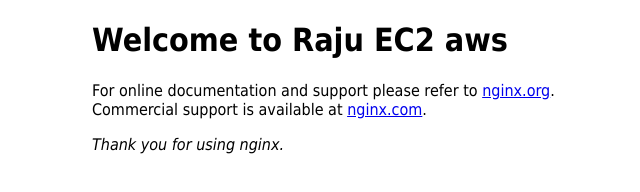
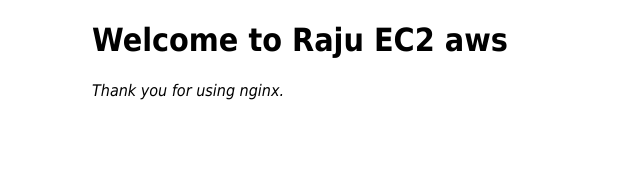
Before and after one commit to rajuahirwar0886/sa, a plain HTML site: page index.html in a window 1280 px wide. Shown: the whole page, without its empty margins (268-908 px from the left). Drawn offline with Linux system fonts and the light colour scheme.

Commit message:
commit 3

```diff
--- a/index.html
+++ b/index.html
@@ -11,11 +11,6 @@ font-family: Tahoma, Verdana, Arial, sans-serif; }
 <body>
 <h1>Welcome to Raju EC2 aws</h1>
 
-<p>For online documentation and support please refer to
-<a href="http://nginx.org/">nginx.org</a>.<br/>
-Commercial support is available at
-<a href="http://nginx.com/">nginx.com</a>.</p>
-
 <p><em>Thank you for using nginx.</em></p>
 </body>
 </html>
```
